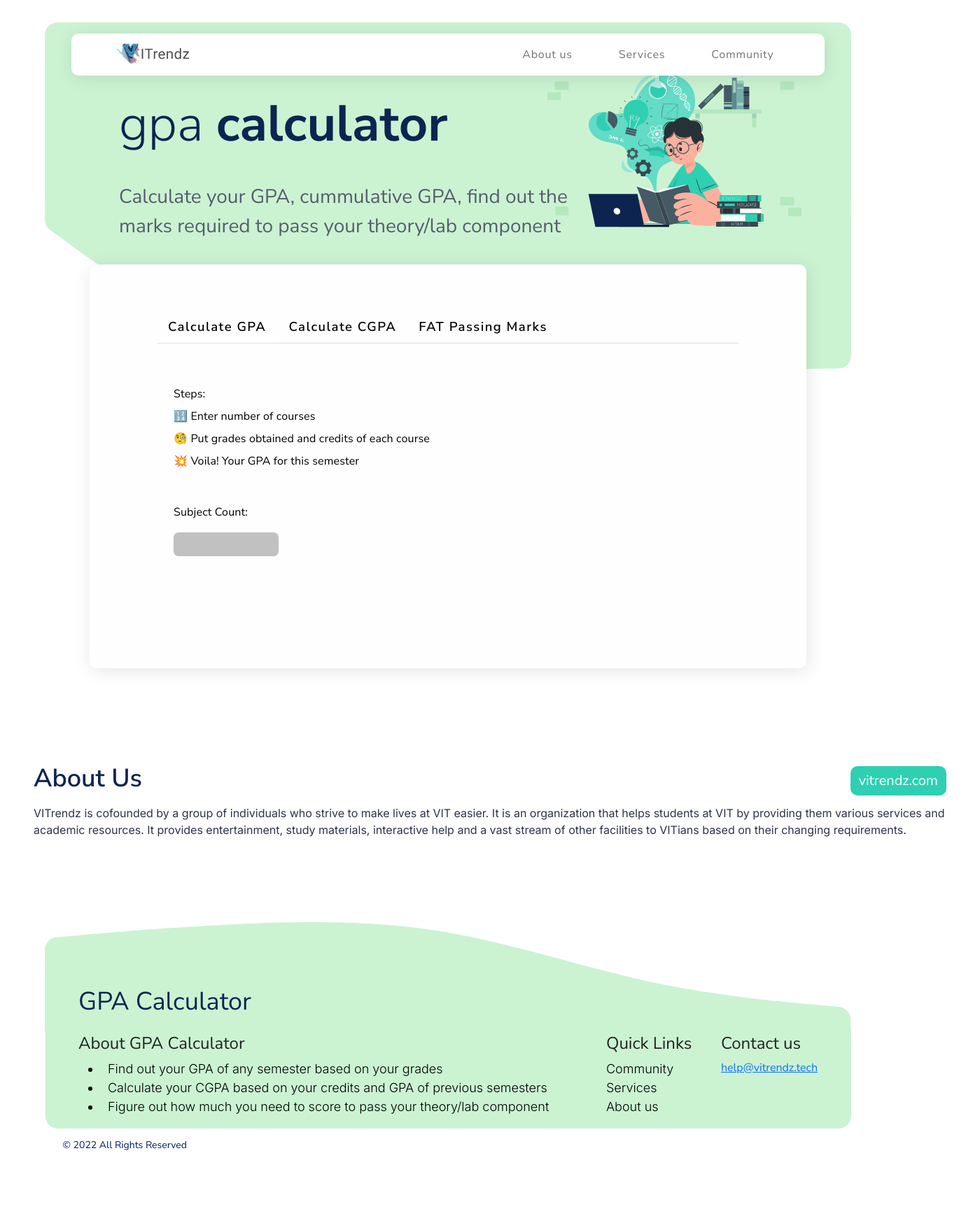
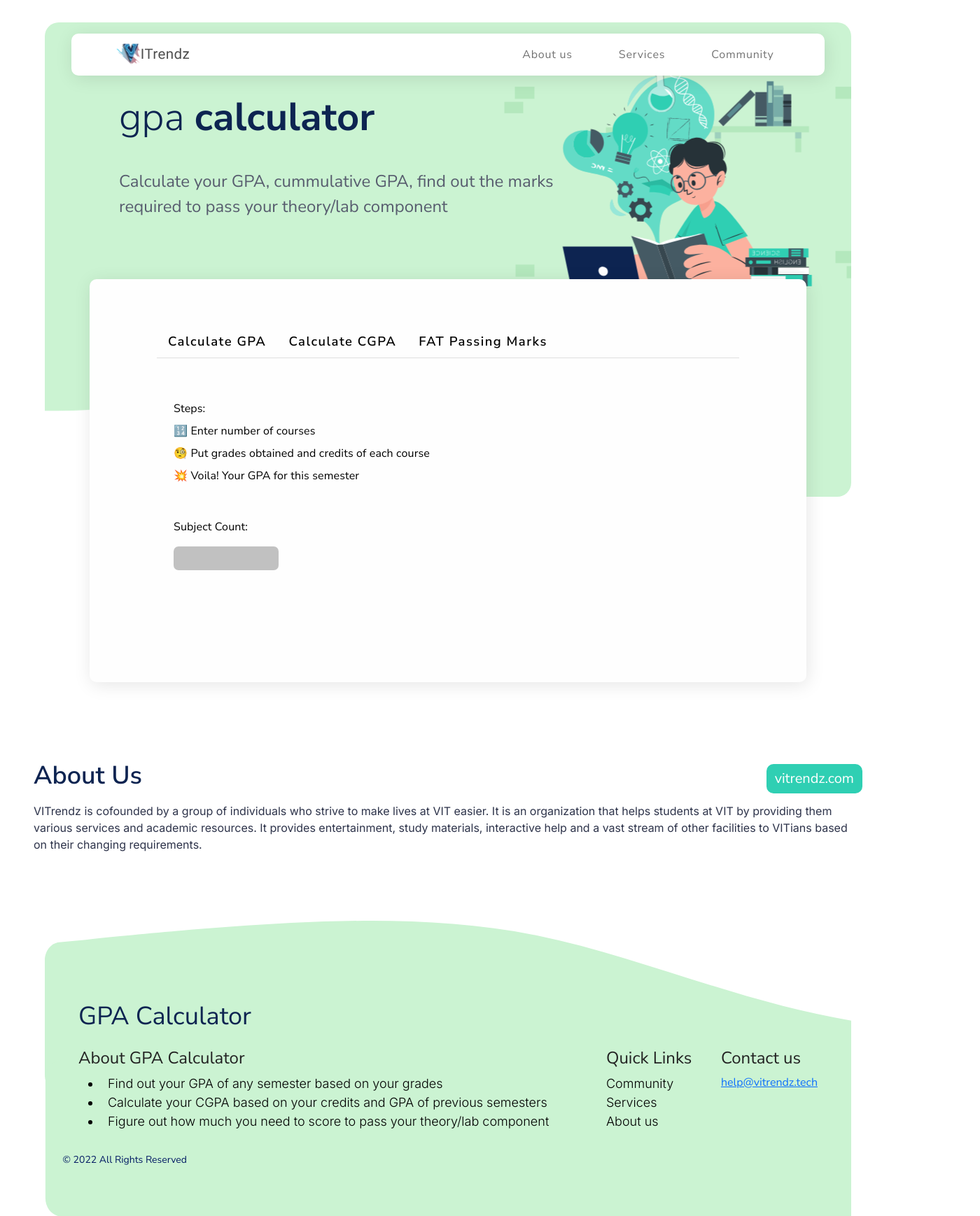
Before and after one commit to dhavalkolhe/gpa-calc, a React (Create React App) app: page / in a window 1280 px wide. Shown: the whole page at 70% size, 1400 px wide, since content can reach past the window. Before the commit the page ends 1695 px from the top, so only its background shows below. Built offline with nearby package versions, Linux system fonts and the light colour scheme.

Commit message:
bg images fix

```diff
--- a/src/App.css
+++ b/src/App.css
@@ -1,32 +1,9 @@
 :root {
-    --primary-color: #0D2451;
+    --primary-color: #0d2451;
     --subheading-color: #212121;
 }
 
 .landing {
-  font-family: 'Nunito Sans', sans-serif;
-  color: #000;
+    font-family: 'Nunito Sans', sans-serif;
+    color: #000;
 }
-
-/* .color-1 {
-    position: absolute;
-    width: 240px;
-    height: 240px;
-    left: -136px;
-    top: 499px;
-
-    background: #b646fb;
-    filter: blur(200px);
-}
-
-.color-2 {
-    position: absolute;
-    width: 240px;
-    height: 240px;
-    left: -92px;
-    top: 259px;
-
-    background: linear-gradient(0deg, #4f40f8, #4f40f8),
-        linear-gradient(0deg, #4f40f8, #4f40f8), #4f40f8;
-    filter: blur(200px);
-} */
--- a/src/Components/About/About.css
+++ b/src/Components/About/About.css
@@ -1,26 +1,24 @@
-
 .about {
-    width: 1400px;
+    max-width: 1400px;
     margin: 0 auto;
     margin-bottom: 8rem;
     padding: 1.5rem 3rem;
 }
- .about__heading-container{
+.about__heading-container {
     display: flex;
     justify-content: space-between;
     align-items: center;
     padding: 0.5rem 0;
     font-family: 'Nunito Sans', sans-serif;
 }
-.about__heading{
+.about__heading {
     font-size: 2.25rem;
     font-weight: 600;
     color: var(--primary-color);
 }
 
-
- .about__link{
-    background: #2FCFB3;
+.about__link {
+    background: #2fcfb3;
     border-radius: 10px;
     padding: 6px 12px;
     color: white;
@@ -29,37 +27,19 @@
     font-family: 'Nunito Sans', sans-serif;
 }
 
- .about__heading-link{
+.about__heading-link {
     display: flex;
     justify-content: center;
     align-items: center;
     font-family: 'Nunito Sans', sans-serif;
 }
 
- .about__text{
+.about__text {
     font-family: 'Inter', sans-serif;
     line-height: 1.5;
     font-size: 1rem;
-    color: #2D334A;
-    ;
+    color: #2d334a;
 }
-
-
-
-
-
-
-
-
-
-
-
-
-
-
-
-
-
 
 /* .text,
 .image {
--- a/src/Components/Box/Box.css
+++ b/src/Components/Box/Box.css
@@ -3,12 +3,12 @@
     box-shadow: 2px 4px 26px rgba(0, 0, 0, 0.1);
     border-radius: 10px;
     color: #000;
-    margin: 0 auto;
+    margin: 1.75rem auto;
     margin-bottom: 5rem;
     padding: 4rem 6rem;
     width: 80%;
     position: relative;
-    top: -1.5rem;
+    /* top: -1.5rem; */
     font-family: 'Nunito Sans', sans-serif;
 }
 
--- a/src/Components/Footer/Footer.css
+++ b/src/Components/Footer/Footer.css
@@ -56,14 +56,30 @@
     /* border: 2px solid blue; */
 }
 
-.footer-main .footer-svg {
+.footer-main::before {
+    content: '';
+    position: absolute;
+    top: -25%;
+    left: 50%;
+    transform: translateX(-50%);
+    width: 90%;
+    height: 150%;
+    padding: 2rem 4rem;
+    /* border: 2px solid red; */
+    background-image: url('../../assets/footer-svg.svg');
+    background-repeat: no-repeat;
+    background-size: cover;
+    z-index: -10;
+}
+
+/* .footer-main .footer-svg {
     position: absolute;
     z-index: -5;
     width: 90%;
     top: -3rem;
     left: 50%;
     transform: translateX(-50%);
-}
+} */
 
 .footer__content-copyright {
     margin-top: auto;
@@ -73,75 +89,3 @@
     color: #001963;
     font-size: 14px;
 }
-
-/* .footer__content-copyright {
-    border: 2px solid cyan;
-} */
-
-/* .footer {
-    background-color: #31343c;
-}
-
-.big {
-    display: flex;
-    flex-direction: row;
-}
-
-.big {
-    justify-content: space-evenly;
-    color: white;
-}
-
-.big {
-    padding: 50px 0;
-}
-
-.small h5 {
-    font-size: 22px;
-    font-weight: 700;
-    line-height: 38.83px;
-}
-
-p {
-    font-size: 16px;
-    font-weight: 500;
-}
-
-a {
-    text-decoration: none;
-
-    font-size: 16px;
-    font-weight: 500;
-}
-
-.icons i {
-    color: #fff;
-    margin-right: 30px;
-}
-
-.copy {
-    text-align: center;
-    color: white;
-    padding: 1px;
-}
-
-.footer-links {
-    display: block;
-    color: rgb(197, 197, 197);
-    margin: 0.25rem 0;
-    padding: 0.5em 0;
-}
-
-@media (max-width: 992px) {
-    .big {
-        display: flex;
-        flex-direction: column;
-        text-align: center;
-    }
-    .small {
-        margin: 20px 0;
-    }
-    .icons i {
-        margin: 0 15px;
-    }
-} */
--- a/src/Components/Footer/Footer.jsx
+++ b/src/Components/Footer/Footer.jsx
@@ -5,7 +5,7 @@ import './Footer.css';
 function Footer() {
     return (
         <div className="footer-main">
-            <img className="footer-svg" src={footerBg} alt="footer-bg" />
+            {/* <img className="footer-svg" src={footerBg} alt="footer-bg" /> */}
             <footer className="footer">
                 <div className="footer__heading-container">
                     <h1 className="footer-heading">GPA Calculator</h1>
--- a/src/Components/HeaderTwo/HeaderContent/HeaderContent.css
+++ b/src/Components/HeaderTwo/HeaderContent/HeaderContent.css
@@ -20,3 +20,12 @@
 .header-content__heading span{
     font-weight: bold;
 }
+
+@media only screen and (max-width: 1300px) {
+    .header-content__heading {
+        font-size: 3.5rem;
+    }
+    .header-content__text {
+        font-size: 1.5rem;
+    }
+}
--- a/src/Components/HeaderTwo/HeaderTwo.jsx
+++ b/src/Components/HeaderTwo/HeaderTwo.jsx
@@ -6,7 +6,13 @@ import './Headertwo.css'
 const HeaderTwo = () => {
     return (
         <div className="header-main">
-            <img className="header-svg" src={headerSvg} alt="header-background" />
+            {/* <div className="header__svg-container">
+                <img
+                    className="header-svg"
+                    src={headerSvg}
+                    alt="header-background"
+                />
+            </div> */}
             <div className="header">
                 <Navbar />
                 <HeaderContent />
--- a/src/Components/HeaderTwo/Headertwo.css
+++ b/src/Components/HeaderTwo/Headertwo.css
@@ -1,22 +1,40 @@
-.header{
+.header-main {
+    position: relative;
+    width: 100%;
+    /* border: 2px solid red; */
+    position: relative;
+}
+
+.header-main::before {
+    content: '';
+    position: absolute;
+    top: 0;
+    left: 50%;
+    transform: translateX(-50%);
+    width: 90%;
+    height: 200%;
+    background-image: url('../../assets/header-svg.svg');
+    /* background-size: 90%; */
+    background-repeat: no-repeat;
+    /* background-attachment: fixed; */
+    background-position: top 25% center;
+    z-index: -10;
+    /* border: 2px solid green; */
+    border-radius: 20px;
+}
+
+.header {
     max-width: 1400px;
     margin: 0 auto;
     display: flex;
     flex-direction: column;
     justify-content: center;
     margin-top: 2rem;
+    /* border: 2px solid black; */
 }
 
-.header-main {
-    position: relative;
-    width: 100%;
+@media only screen and (max-width: 1450px) {
+    .header-main::before {
+        background-position: left 75% top 20%;
+    }
 }
-
-.header-main .header-svg {
-    position: absolute;
-    top: 0;
-    left: 50%;
-    transform: translateX(-50%);
-    width: 90%;
-    z-index: -5;
-}
```
Also changed, not shown: src/assets/footer-svg.svg. Lines whose indentation alone changed are shown as unchanged.
